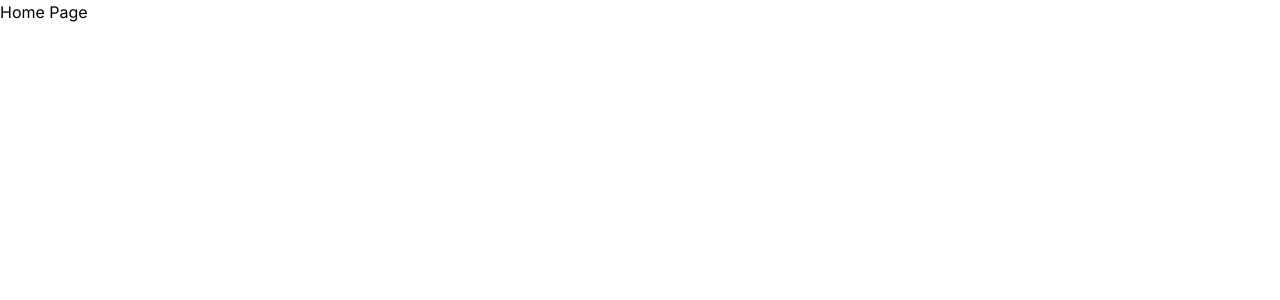
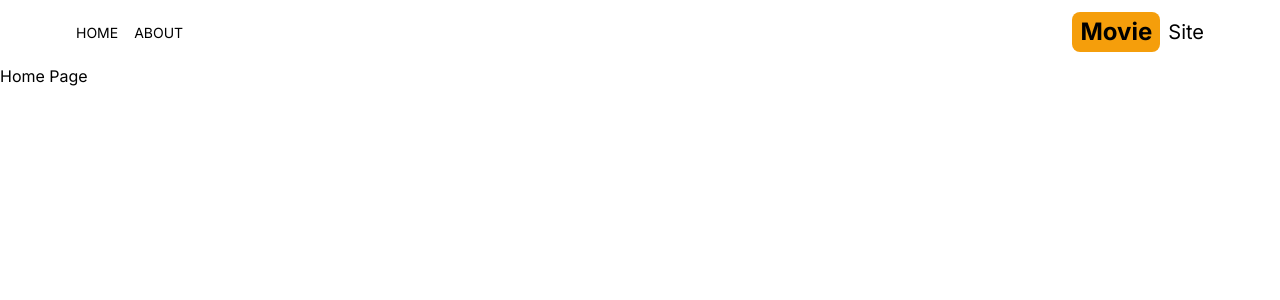
Before and after one commit to Hasanat902/nextjs-movie-site, a Next.js app: page / in a window 1280 px wide. Shown: the top 300 px of the page. Built offline with nearby package versions, Linux system fonts and the light colour scheme.

Commit message:
created header

```diff
--- a/src/app/layout.js
+++ b/src/app/layout.js
@@ -1,5 +1,6 @@
 import { Inter } from "next/font/google";
 import "./globals.css";
+import Header from "@/components/Header";
 
 const inter = Inter({ subsets: ["latin"] });
 
@@ -11,7 +12,10 @@
 export default function RootLayout({ children }) {
   return (
     <html lang="en">
-      <body className={inter.className}>{children}</body>
+      <body className={inter.className}>
+        <Header />
+        {children}
+      </body>
     </html>
   );
 }
--- /dev/null
+++ b/src/components/Header.jsx
@@ -0,0 +1,22 @@
+import Link from "next/link";
+import MenuItems from "./MenuItems";
+import { AiFillHome } from "react-icons/ai";
+import { BsFillInfoCircleFill } from "react-icons/bs";
+
+
+const Header = () => {
+    return (
+        <div className="flex justify-between items-center p-3 max-w-6xl mx-auto">
+            <div className="flex gap-4">
+                <MenuItems title="home" address="/" Icon={AiFillHome} />
+                <MenuItems title="about" address="/about" Icon={BsFillInfoCircleFill} />
+            </div>
+            <Link href={"/"} className="flex gap-2 items-center">
+                <span className="text-2xl font-bold bg-amber-500 py-1 px-2 rounded-lg">Movie</span>
+                <span className="hidden sm:inline text-xl">Site</span>
+            </Link>
+        </div>
+    );
+};
+
+export default Header;
--- /dev/null
+++ b/src/components/MenuItems.jsx
@@ -0,0 +1,12 @@
+import Link from 'next/link';
+
+const MenuItems = ({title, address, Icon}) => {
+    return (
+        <Link href={address} className='hover:text-amber-500'>
+            <Icon className="text-2xl sm:hidden" />
+            <p className='uppercase hidden sm:inline text-sm'>{title}</p>
+        </Link>
+    );
+};
+
+export default MenuItems;
```
Also changed, not shown: package.json (+5 -4 lines), 1 other file (tests, documents, lock files or other folders).
